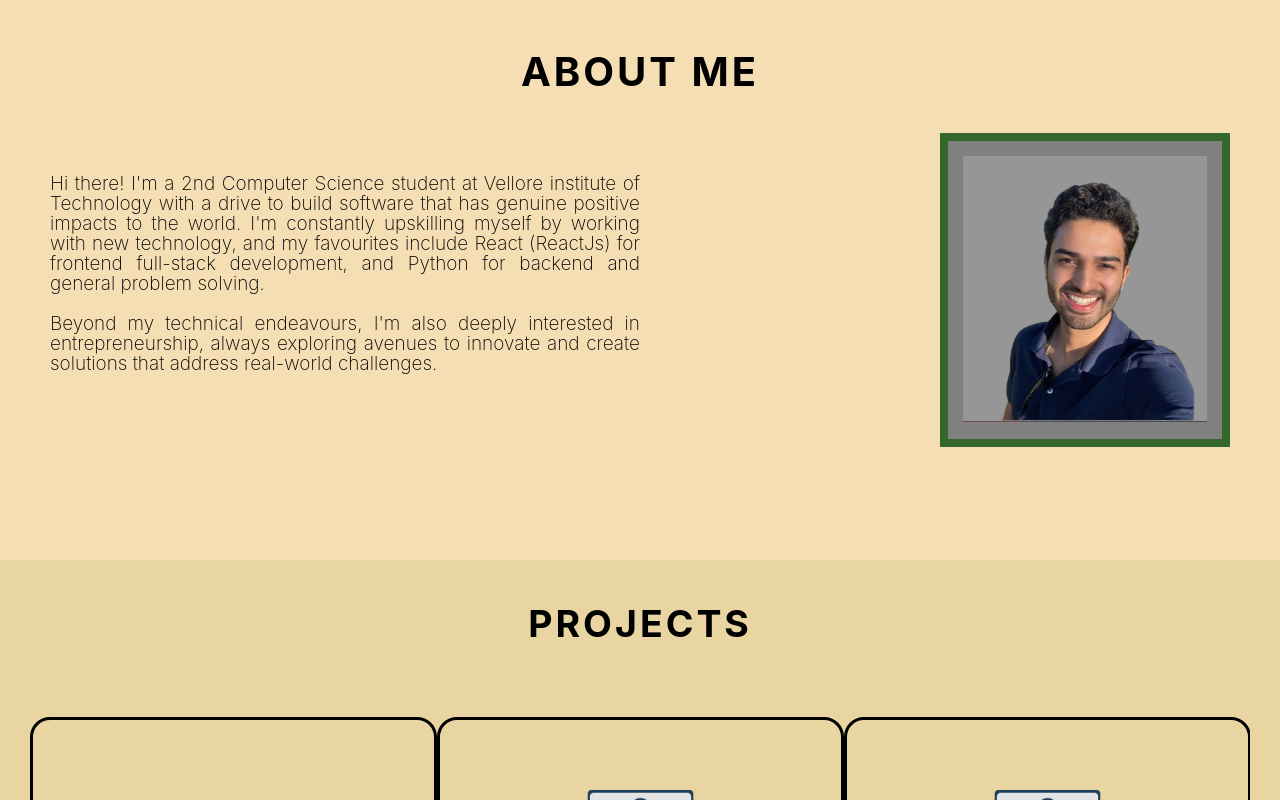
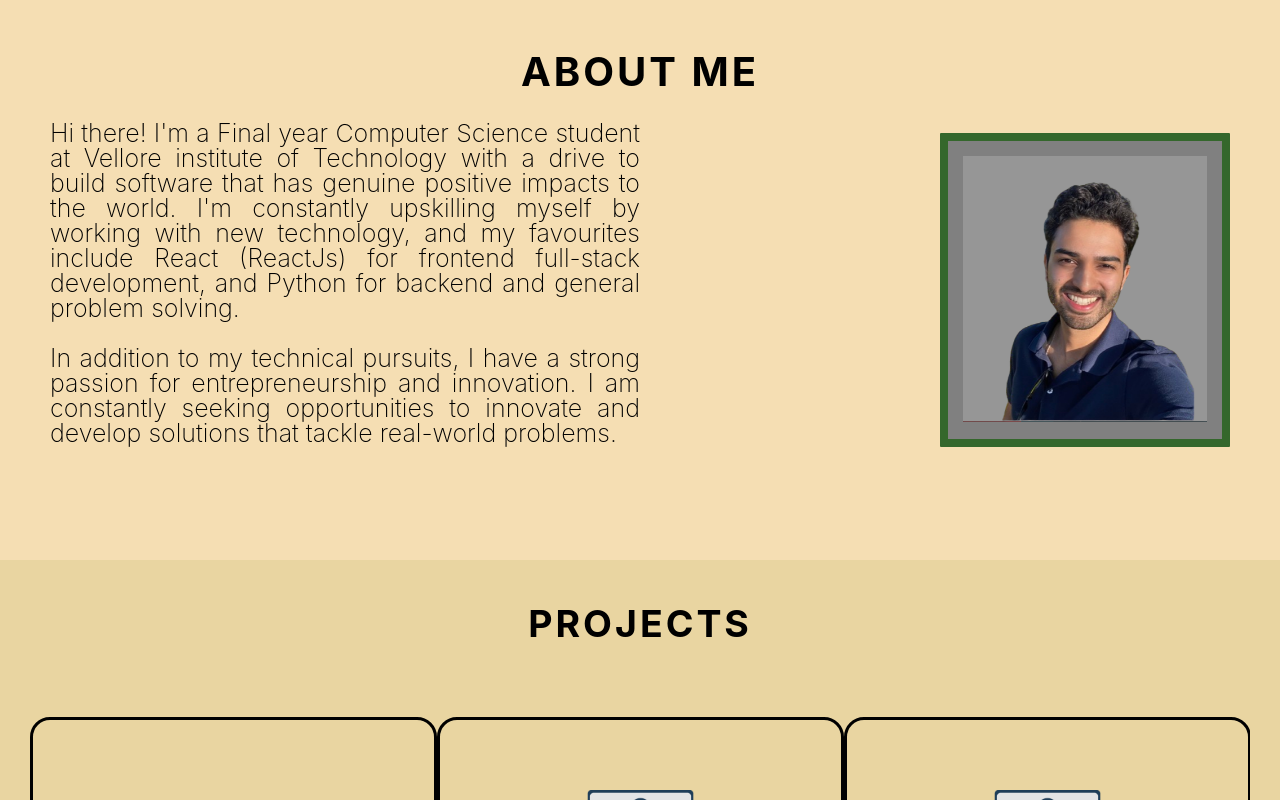
Before and after one commit to BryanGonsalves/personal-portfolio, a React (Create React App) app in the folder portfolio/: page / in a window 1280 px wide. Shown: the part 820-1620 px from the top of the page. Built offline with nearby package versions, Linux system fonts and the light colour scheme.

Commit message:
Added summary changes and an extra project

```diff
--- a/portfolio/src/App.css
+++ b/portfolio/src/App.css
@@ -164,9 +164,9 @@ a, a:active, a:hover {
 }
 
 .about .about-info .about-desc {
-  font-size: 1.9rem;
+  font-size: 2.5rem;
   font-weight: 200; /* Increase font weight */
-  line-height: 2rem;
+  line-height: 2.5rem;
   max-width: 50%;
   margin-top: -0.2rem;
   display: flex;
--- a/portfolio/src/components/About.js
+++ b/portfolio/src/components/About.js
@@ -4,11 +4,12 @@ import IMG from '../assets/nobg1.png';
 const About = () => {
     return (
         <div id="about" className="about">
+
             <h1 className="about-heading">About Me</h1>
             <div className="about-info">
-                <p className="about-desc">Hi there! I'm a 2nd Computer Science student at Vellore institute of Technology with a drive to build software that has genuine positive impacts to the world. I'm constantly upskilling myself by working with new technology, and my favourites include React (ReactJs) for frontend full-stack development, and Python for backend and general problem solving.<br/><br/>
+                <p className="about-desc">Hi there! I'm a Final year Computer Science student at Vellore institute of Technology with a drive to build software that has genuine positive impacts to the world. I'm constantly upskilling myself by working with new technology, and my favourites include React (ReactJs) for frontend full-stack development, and Python for backend and general problem solving.<br/><br/>
 
-Beyond my technical endeavours, I'm also deeply interested in entrepreneurship, always exploring avenues to innovate and create solutions that address real-world challenges.</p>
+                In addition to my technical pursuits, I have a strong passion for entrepreneurship and innovation. I am constantly seeking opportunities to innovate and develop solutions that tackle real-world problems.</p>
                 <div className="about-img">
                     <div className="about-img-wrapper">
                         <img src={IMG} alt="Detective" />
--- a/portfolio/src/data/projects.json
+++ b/portfolio/src/data/projects.json
@@ -21,9 +21,12 @@
 
     },
     {
-        "name" : "Project 5",
-        "description" : "Lorem ipsum dolor sit amet, consectetur adipiscing elit, \nsed do eiusmod tempor incididunt ut labore et dolore magna aliqua. Lorem ipsum dolor sit amet, consectetur adipiscing elit, \nsed do eiusmod tempor incididunt ut labore et dolore magna aliqua.",
-        "link" : "https://github.com/"
+
+            "name": "Dynamic Giphy Search App Using NextJs & Giphy API",
+            "description": "A powerful and interactive Giphy search application built with Next.js and the Giphy API. This app allows users to search for and display a grid of GIFs, generating dynamic URLs for each search query. These URLs can be shared with friends, providing a seamless way to share favorite GIFs and search results.",
+            "link": "https://github.com/BryanGonsalves/Dynamic-Giphy-Pages"
+
+
     }
 
 ]
```
Also changed, not shown: 19 other files (tests, documents, lock files or other folders).
